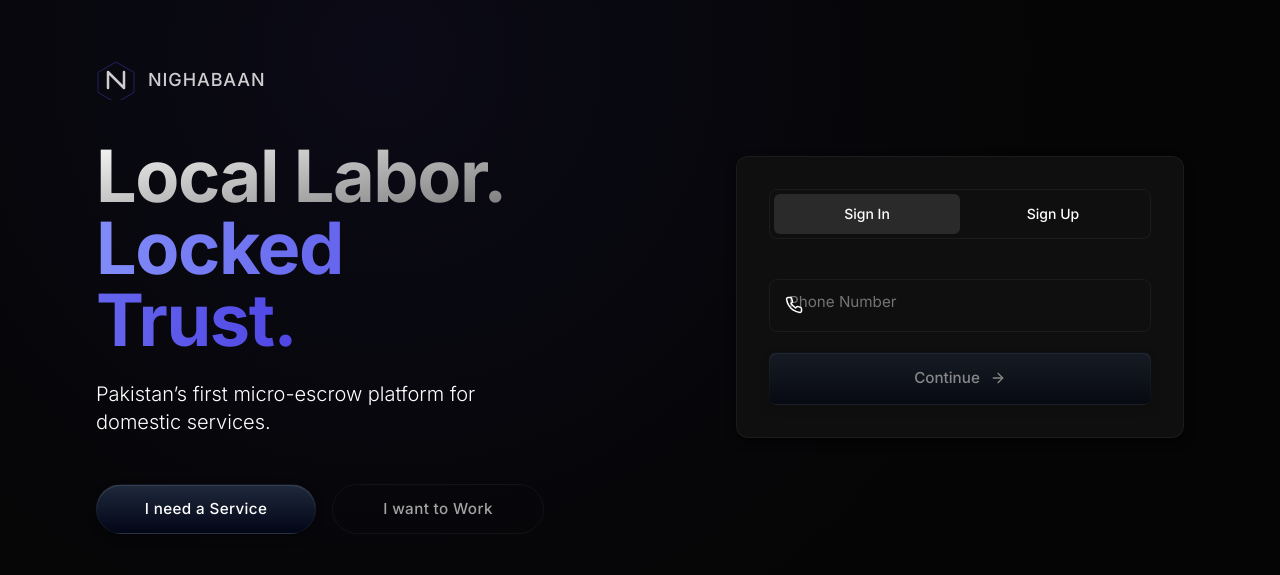
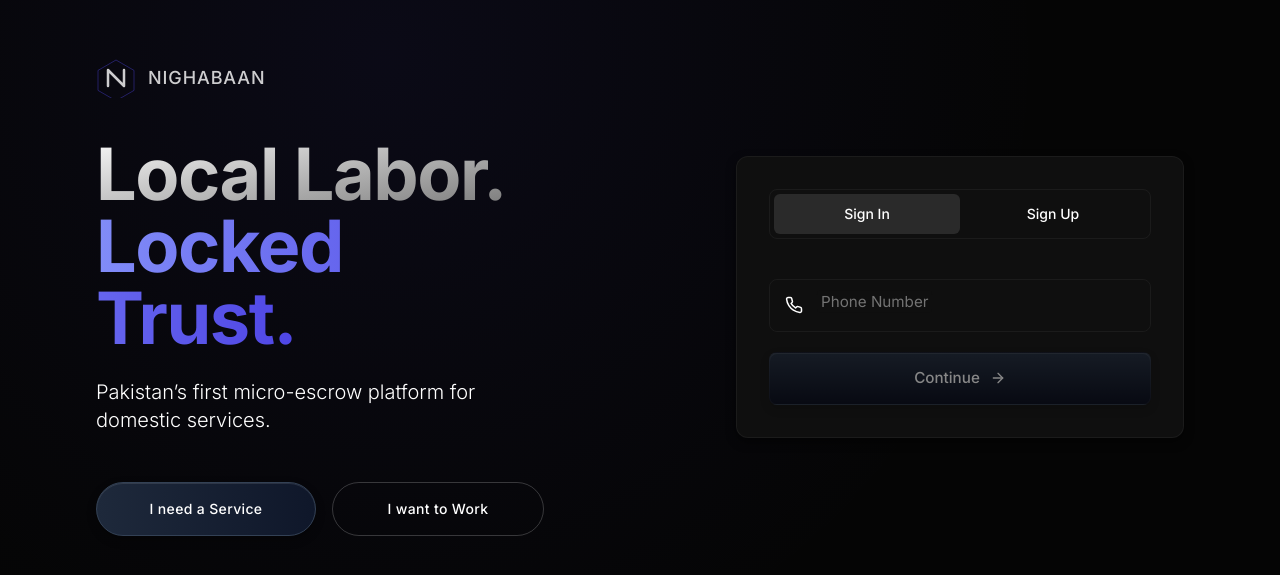
Before and after one commit to hammad-tayyab/micathon, a React (Vite) app: page / in a window 1280 px wide. Shown: the part 103-678 px from the top of the page. Built offline with nearby package versions, Linux system fonts and the light colour scheme; no server answers.

Commit message:
fixed input boxes

```diff
--- a/src/index.css
+++ b/src/index.css
@@ -64,7 +64,10 @@
   .font-display { font-family: 'Inter', sans-serif; letter-spacing: 0.05em; }
   .headline-tracking { letter-spacing: -0.02em; } /* Tight for huge display text */
   .sub-tracking { letter-spacing: 0.1em; text-transform: uppercase; }
+}
 
+/* ─── Components ────────────────────────────────────────────────── */
+@layer components {
   /* Premium Glassmorphic Minimalist Card */
   .card {
     background-color: var(--bg-surface);
@@ -114,7 +117,6 @@
   }
   .floating-label-group label {
     position: absolute;
-    left: 16px;
     top: 50%;
     transform: translateY(-50%);
     color: var(--text-muted);
```
